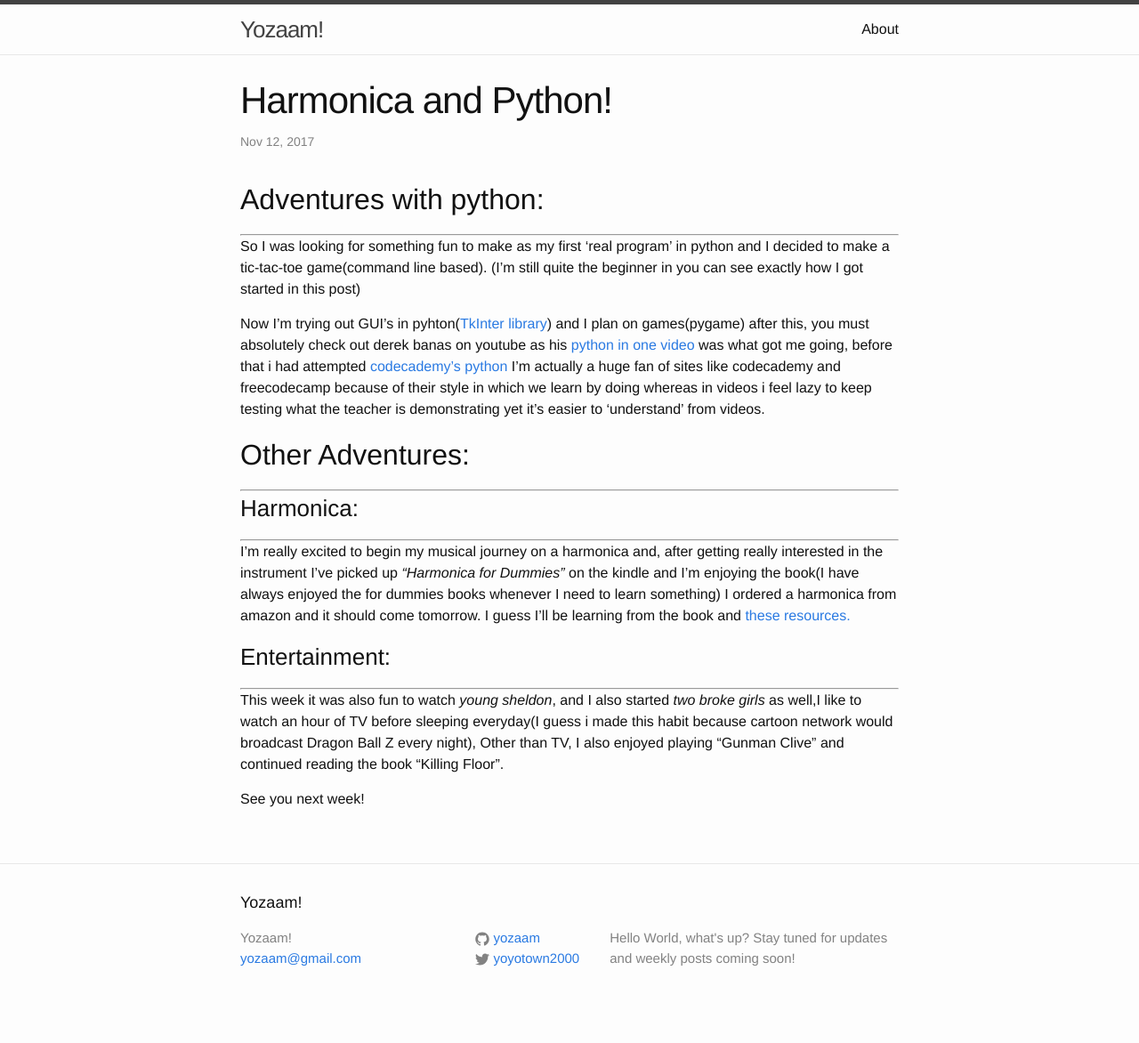
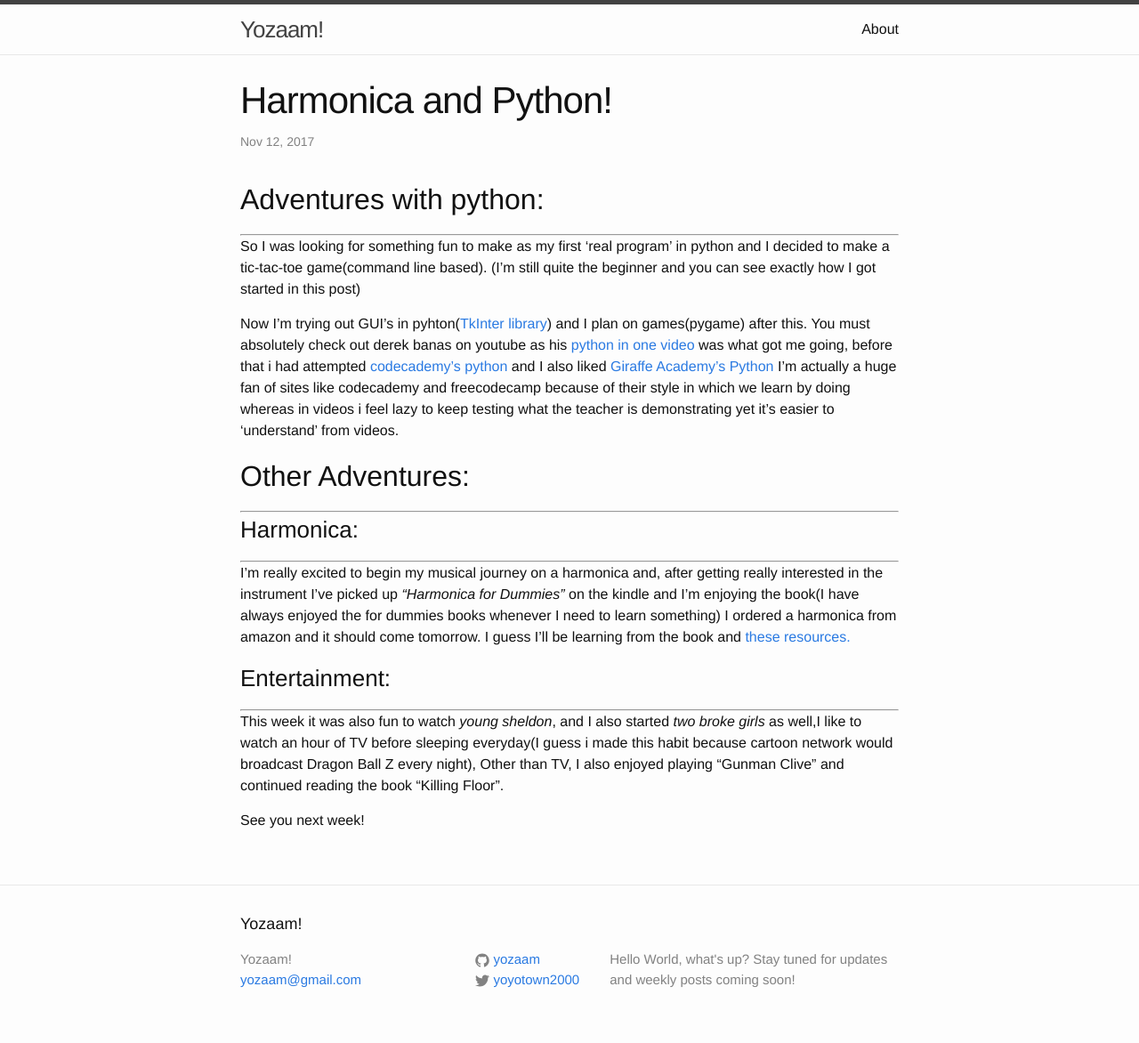
Before and after one commit to yozaam/yozaamoldpage, a Jekyll site: the page built from _posts/2017-11-12-Harmonica-and-Python.markdown, in a window 1280 px wide. Shown: the whole page at 89% size. Built offline with Jekyll 4.4.1, drawn with Linux system fonts in a browser that asks for light colours; before the commit the page ends 1148 px from its top, so only the background shows below that.

Commit message:
Update 2017-11-12-Harmonica-and-Python.markdown

```diff
--- a/_posts/2017-11-12-Harmonica-and-Python.markdown
+++ b/_posts/2017-11-12-Harmonica-and-Python.markdown
@@ -8,11 +8,13 @@ categories: weekly
 -----------------------
 
 So I was looking for something fun to make as my first 'real program' in python and I decided to make a tic-tac-toe game(command line based).
-(I'm still quite the beginner in you can see exactly how I got started in this post)
+(I'm still quite the beginner and you can see exactly how I got started in this post)
 
 Now I'm trying out GUI's in pyhton([TkInter library](https://youtu.be/-tbWoZSi3LU?list=PLGLfVvz_LVvTn3cK5e6LjhgGiSeVlIRwt))
-and I plan on games(pygame) after this, you must absolutely check out derek banas on youtube as his [python in one video](https://www.google.co.in/url?sa=t&rct=j&q=&esrc=s&source=web&cd=1&cad=rja&uact=8&ved=0ahUKEwjvhfvb2rjXAhXJuo8KHcsZBUgQyCkIKTAA&url=https%3A%2F%2Fwww.youtube.com%2Fwatch%3Fv%3DN4mEzFDjqtA&usg=AOvVaw0ASKQY00kfUyV-ld3zCla2) was
-what got me going, before that i had attempted [codecademy's python](https://www.google.co.in/url?sa=t&rct=j&q=&esrc=s&source=web&cd=1&cad=rja&uact=8&ved=0ahUKEwikgOTE27jXAhWGs48KHdYSDT8QFggnMAA&url=https%3A%2F%2Fwww.codecademy.com%2Flearn%2Flearn-python&usg=AOvVaw3KAY0Xab9Gxpo-wQSZKA1h)
+and I plan on games(pygame) after this.
+You must absolutely check out derek banas on youtube as his [python in one video](https://www.youtube.com/watch?v=N4mEzFDjqtA)
+was what got me going, before that i had attempted [codecademy's python](https://www.codecademy.com/learn/learn-python) and I
+also liked [Giraffe Academy's Python](www.giraffeacademy.com/programming-languages/python/)
 I'm actually a huge fan of sites like codecademy and freecodecamp because of their style in which we learn by doing whereas in
 videos i feel lazy to keep testing what the teacher is demonstrating yet it's easier to 'understand' from videos.
 
```
